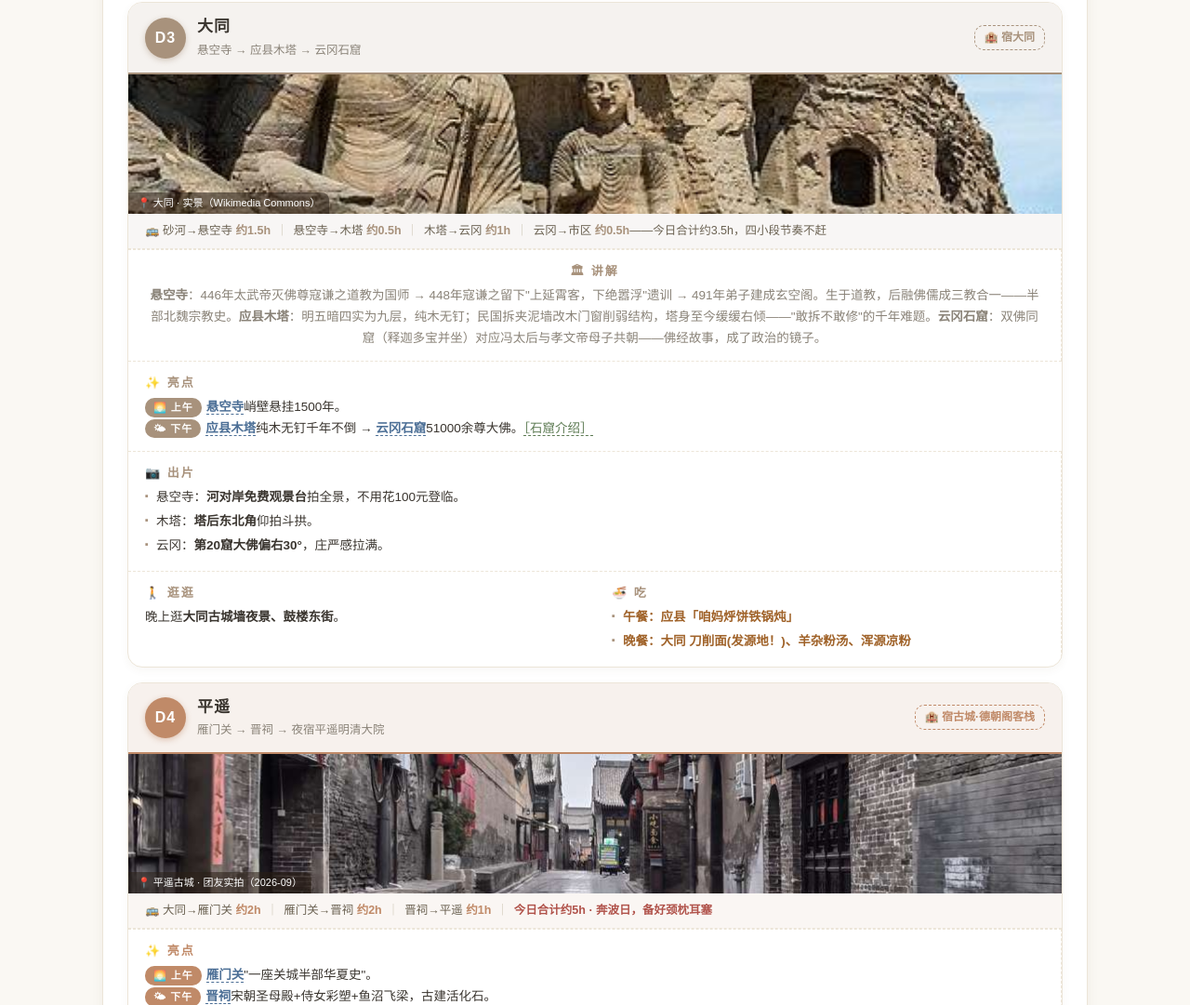
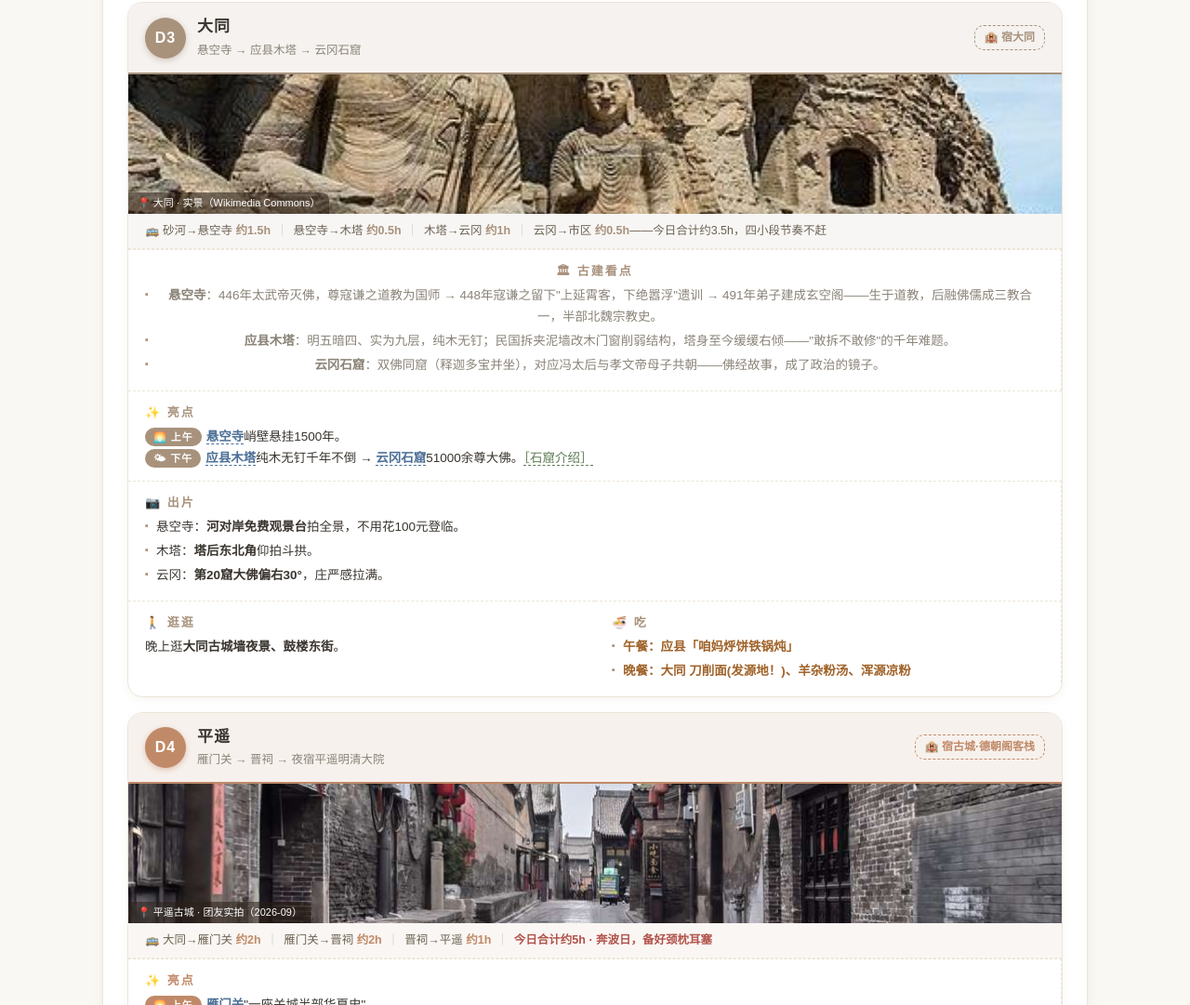
Before and after one commit to Skyjessia/Shanxitravelplan, a plain HTML site: page index.html in a window 1280 px wide. Shown: the part 3852-4933 px from the top of the page at 93% size. Drawn offline with Linux system fonts and the light colour scheme.

Commit message:
D3改🏛古建看点·三处逐行统一格式

```diff
--- a/index.html
+++ b/index.html
@@ -385,7 +385,7 @@
   <figure class="dc-photo"><img src="images/d3.jpg" alt="大同·悬空寺·木塔·云冈" loading="lazy"" alt="大同实景" loading="lazy"><figcaption>📍 大同 · 实景（Wikimedia Commons）</figcaption></figure>
   <div class="dc-drive">🚌 砂河→悬空寺 <b>约1.5h</b><span class="sep">｜</span>悬空寺→木塔 <b>约0.5h</b><span class="sep">｜</span>木塔→云冈 <b>约1h</b><span class="sep">｜</span>云冈→市区 <b>约0.5h</b>——今日合计约3.5h，四小段节奏不赶</div>
   <div class="dc-grid">
-    <div class="dc-cell solo"><h4>🏛 讲解</h4><p><b>悬空寺</b>：446年太武帝灭佛尊寇谦之道教为国师 → 448年寇谦之留下"上延霄客，下绝嚣浮"遗训 → 491年弟子建成玄空阁。生于道教，后融佛儒成三教合一——半部北魏宗教史。<b>应县木塔</b>：明五暗四实为九层，纯木无钉；民国拆夹泥墙改木门窗削弱结构，塔身至今缓缓右倾——"敢拆不敢修"的千年难题。<b>云冈石窟</b>：双佛同窟（释迦多宝并坐）对应冯太后与孝文帝母子共朝——佛经故事，成了政治的镜子。</p></div><div class="dc-cell wide"><h4>✨ 亮点</h4><p><span class="ampm">🌅 上午</span><span class="hl"><a class="poi" href="https://www.amap.com/search?query=悬空寺" target="_blank" rel="noopener">悬空寺</a></span>峭壁悬挂1500年。<br><span class="ampm">🌤 下午</span><span class="hl"><a class="poi" href="https://www.amap.com/search?query=应县木塔" target="_blank" rel="noopener">应县木塔</a></span>纯木无钉千年不倒 → <span class="hl"><a class="poi" href="https://www.amap.com/search?query=云冈石窟" target="_blank" rel="noopener">云冈石窟</a></span>51000余尊大佛。<a class="plain" href="https://baike.baidu.com/item/%E4%BA%91%E5%86%88%E7%9F%B3%E7%AA%9F" target="_blank" rel="noopener">［石窟介绍］</a></p></div>
+    <div class="dc-cell solo"><h4>🏛 古建看点</h4><p><span class="rli"><b>悬空寺</b>：446年太武帝灭佛，尊寇谦之道教为国师 → 448年寇谦之留下"上延霄客，下绝嚣浮"遗训 → 491年弟子建成玄空阁——生于道教，后融佛儒成三教合一，半部北魏宗教史。</span><span class="rli"><b>应县木塔</b>：明五暗四、实为九层，纯木无钉；民国拆夹泥墙改木门窗削弱结构，塔身至今缓缓右倾——"敢拆不敢修"的千年难题。</span><span class="rli"><b>云冈石窟</b>：双佛同窟（释迦多宝并坐），对应冯太后与孝文帝母子共朝——佛经故事，成了政治的镜子。</span></p></div><div class="dc-cell wide"><h4>✨ 亮点</h4><p><span class="ampm">🌅 上午</span><span class="hl"><a class="poi" href="https://www.amap.com/search?query=悬空寺" target="_blank" rel="noopener">悬空寺</a></span>峭壁悬挂1500年。<br><span class="ampm">🌤 下午</span><span class="hl"><a class="poi" href="https://www.amap.com/search?query=应县木塔" target="_blank" rel="noopener">应县木塔</a></span>纯木无钉千年不倒 → <span class="hl"><a class="poi" href="https://www.amap.com/search?query=云冈石窟" target="_blank" rel="noopener">云冈石窟</a></span>51000余尊大佛。<a class="plain" href="https://baike.baidu.com/item/%E4%BA%91%E5%86%88%E7%9F%B3%E7%AA%9F" target="_blank" rel="noopener">［石窟介绍］</a></p></div>
     <div class="dc-cell wide"><h4>📷 出片</h4><p><span class="rli">悬空寺：<b>河对岸免费观景台</b>拍全景，不用花100元登临。</span><span class="rli">木塔：<b>塔后东北角</b>仰拍斗拱。</span><span class="rli">云冈：<b>第20窟大佛偏右30°</b>，庄严感拉满。</span></p></div>
     <div class="dc-cell"><h4>🚶 逛逛</h4><p>晚上逛<b>大同古城墙夜景、鼓楼东街</b>。</p></div>
     <div class="dc-cell"><h4>🍜 吃</h4><p class="food"><span class="rli">午餐：应县<b>「咱妈烀饼铁锅炖」</b></span><span class="rli">晚餐：大同 刀削面(发源地！)、羊杂粉汤、浑源凉粉</span></p></div>
```
